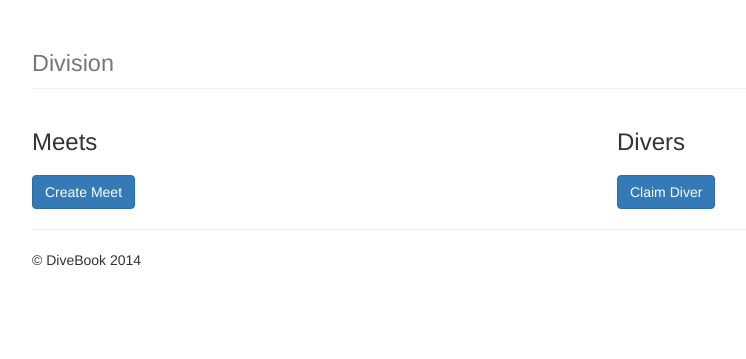
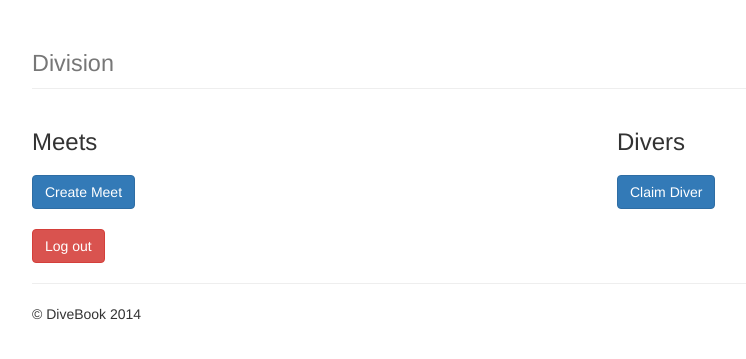
Before and after one commit to AnimositE/DatabasesProject, a Flask app: template DiveBook/templates/schoolprofile.html in a window 1280 px wide. Shown: the part 51-410 px from the top of the page, without its empty margins (38-784 px from the left). Run offline with Flask 2, Linux system fonts and the light colour scheme; the template is opened without the code that fills it, so the values that code supplies are empty; parts of the project's set-up code (start-up, migrations or seed data) failed here and were passed over; some libraries are stand-ins or nearby versions.

Commit message:
Added logout for schools

```diff
--- a/DiveBook/schools.py
+++ b/DiveBook/schools.py
@@ -38,3 +38,8 @@ def createMeet():
 @app.route('/schools/claimdiver/')
 def claimDiver():
 	return 'no bueno'
+
+@app.route('/schools/logout/')
+def schoolLogout():
+	session.pop('school', None)
+    return redirect(url_for('schools'))
--- a/DiveBook/templates/schoolprofile.html
+++ b/DiveBook/templates/schoolprofile.html
@@ -101,7 +101,12 @@
           <a href="/schools/claimdiver/" class="btn btn-primary">Claim Diver</a><a></a>
         </div>
       </div>
-      <!-- Example row of columns -->
+     <br>
+      <div class="row">
+        <div class="col-md-4">
+          <a href="/schools/logout/" class="btn btn-danger">Log out</a>
+        </div>
+      </div>
       <hr>
       <footer>
         <p>&copy; DiveBook 2014</p>
```
